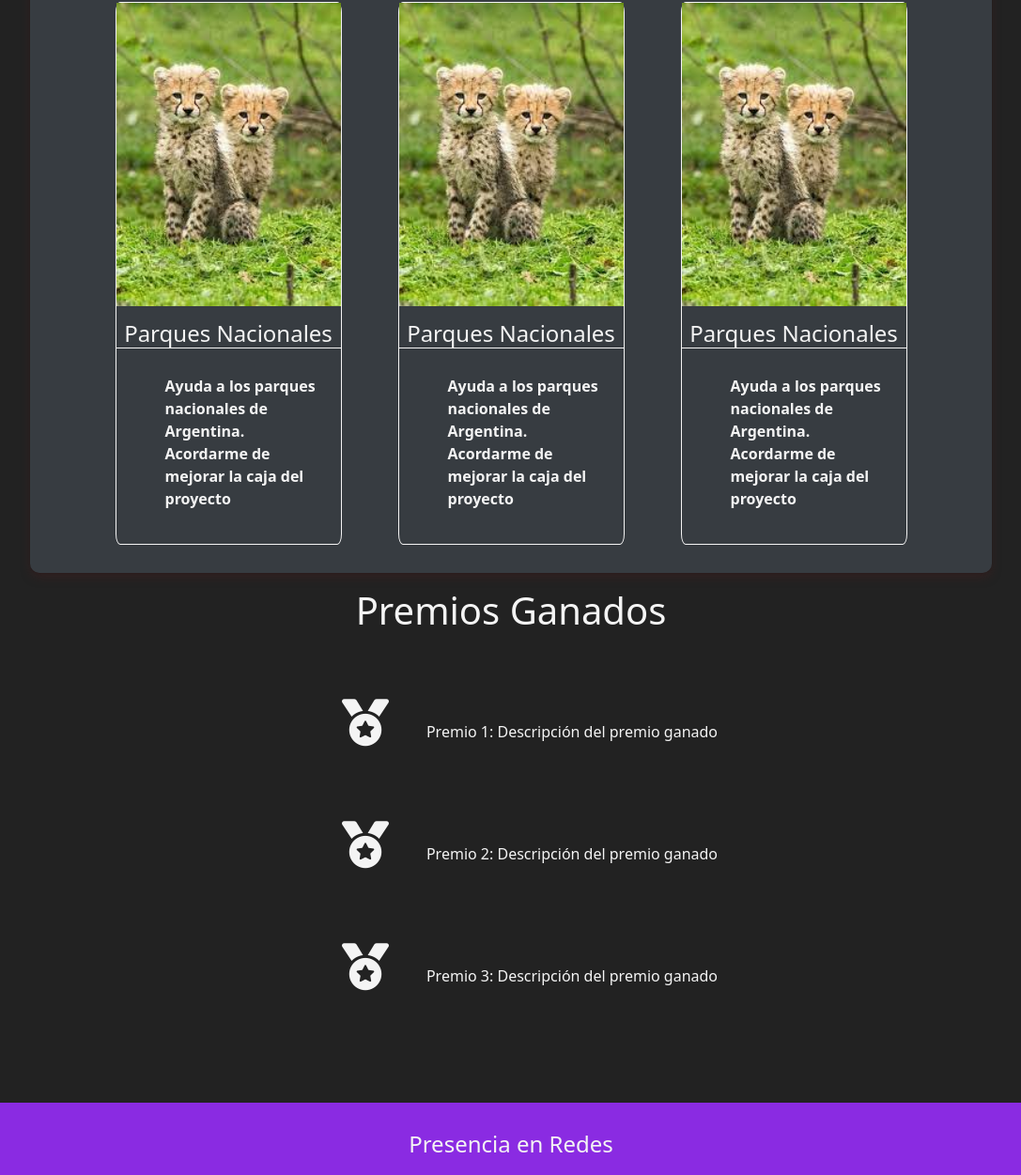
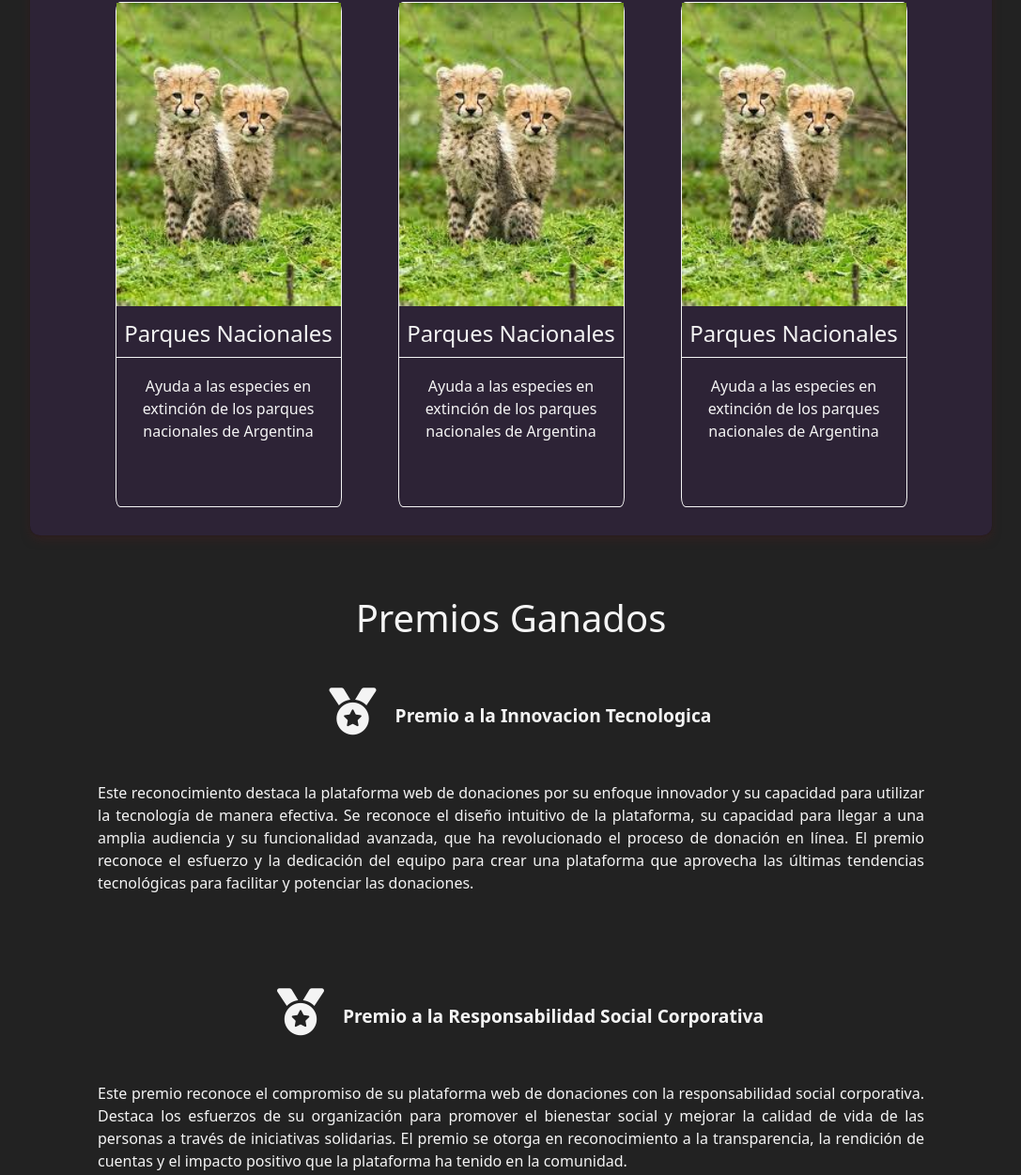
Before and after one commit to Agustingmaggi/PF-GarciaMaggi, a website: page index.html in a window 1280 px wide. Shown: the part 498-1749 px from the top of the page at 94% size, without its empty margins (96-1183 px from the left). Drawn offline with nearby package versions, Linux system fonts and the light colour scheme.

Commit message:
agregando mas estilos

```diff
--- a/index.html
+++ b/index.html
@@ -63,9 +63,9 @@
           <img src="public/images/wildlife.jpg" alt="Imagen de parque nacional">
         </a>
         <h4 class="title">Parques Nacionales</h4>
-          <ul class="cajaArticulo01">
-              <li class='description-proyect'><b>Ayuda a los parques nacionales de Argentina. Acordarme de mejorar la caja del proyecto</b></li>
-            </ul>
+        <div class="cajaArticulo01">
+          <p class='description-proyect'>Ayuda a las especies en extinción de los parques nacionales de Argentina</p>
+        </div>
       </article>
 
           <article class="articuloo">
@@ -73,9 +73,9 @@
               <img src="public/images/wildlife.jpg" alt="Imagen de parque nacional">
             </a>
             <h4 class="title">Parques Nacionales</h4>
-            <ul class="cajaArticulo01">
-              <li class='description-proyect'><b>Ayuda a los parques nacionales de Argentina. Acordarme de mejorar la caja del proyecto</b></li>
-            </ul>
+            <div class="cajaArticulo01">
+              <p class='description-proyect'>Ayuda a las especies en extinción de los parques nacionales de Argentina</p>
+            </div>
           </article>
 
           <article class="articuloo">
@@ -83,9 +83,9 @@
               <img src="public/images/wildlife.jpg" alt="Imagen de parque nacional">
             </a>
             <h4 class="title">Parques Nacionales</h4>
-            <ul class="cajaArticulo01">
-              <li class='description-proyect'><b>Ayuda a los parques nacionales de Argentina. Acordarme de mejorar la caja del proyecto</b></li>
-            </ul>
+            <div class="cajaArticulo01">
+              <p class='description-proyect'>Ayuda a las especies en extinción de los parques nacionales de Argentina</p>
+            </div>
           </article>
 
     </section>
@@ -96,20 +96,24 @@
 
 
       <h4 class="titulo-premios" >Premios Ganados</h4>
+
       <div class="div-medalla">
+        <div class="medalla" style="display: inline-block;"><i class="fa-solid fa-medal"></i></div>
+        <div class="title-medal-description">Premio a la Innovacion Tecnologica</div>
+      </div>
+        <div class="medal-description" style="display: inline-block;">Este reconocimiento destaca la plataforma web de donaciones por su enfoque innovador y su capacidad para utilizar la tecnología de manera efectiva. Se reconoce el diseño intuitivo de la plataforma, su capacidad para llegar a una amplia audiencia y su funcionalidad avanzada, que ha revolucionado el proceso de donación en línea. El premio reconoce el esfuerzo y la dedicación del equipo para crear una plataforma que aprovecha las últimas tendencias tecnológicas para facilitar y potenciar las donaciones.</div>
 
+      <div class="div-medalla">
         <div class="medalla" style="display: inline-block;"><i class="fa-solid fa-medal"></i></div>
-        <div class="medal-description" style="display: inline-block;">Premio 1: Descripción del premio ganado</div>
+        <div class="title-medal-description">Premio a la Responsabilidad Social Corporativa</div>
       </div>
+        <div class="medal-description" style="display: inline-block;">Este premio reconoce el compromiso de su plataforma web de donaciones con la responsabilidad social corporativa. Destaca los esfuerzos de su organización para promover el bienestar social y mejorar la calidad de vida de las personas a través de iniciativas solidarias. El premio se otorga en reconocimiento a la transparencia, la rendición de cuentas y el impacto positivo que la plataforma ha tenido en la comunidad.</div>
+
       <div class="div-medalla">
-
         <div class="medalla" style="display: inline-block;"><i class="fa-solid fa-medal"></i></div>
-        <div class="medal-description" style="display: inline-block;">Premio 2: Descripción del premio ganado</div>
+        <div class="title-medal-description">Premio a la Excelencia en Servicio al Cliente</div>
       </div>
-      <div class="div-medalla">
-
-        <div class="medalla" style="display: inline-block;"><i class="fa-solid fa-medal"></i></div>
-        <div class="medal-description" style="display: inline-block;">Premio 3: Descripción del premio ganado</div>
+        <div class="medal-description" style="display: inline-block;">Este premio destaca la excepcional atención al cliente que brinda su plataforma web de donaciones. Reconoce la dedicación del equipo para proporcionar un servicio personalizado, eficiente y de calidad a los donantes y las organizaciones benéficas. El premio reconoce la importancia de construir relaciones sólidas con los usuarios y garantizar su satisfacción en todas las etapas del proceso de donación.</div>
       </div>
 
 <!--FIN PREMIOS-->
--- a/public/scss/styles.scss
+++ b/public/scss/styles.scss
@@ -110,7 +110,7 @@ body{
   display: grid;
   grid-template-columns: repeat(3, 25%);
   grid-template-rows: auto;
-  background-color: $secondary-color;
+  background-color: rgba($violetColor, 0.1);
   border-radius: 10px;
   margin-bottom: 30px;
   box-shadow: 0 5px 10px rgba(64, 32, 32, 0.5), 0 1px 2px rgba(0, 0, 0, 0.24);
@@ -129,6 +129,7 @@ body{
   color:$lightColor;
   text-align: center;
   padding-top: 15px;
+  padding-bottom: 10px;
   border-bottom: 1px solid $lightColor;
   &:hover {
     color: $violetColor;
@@ -141,22 +142,20 @@ img {
 
 .cajaArticulo01{
   list-style: none;
+  text-align: center;
+  height: 150px;
 }
 
 .description-proyect {
-  word-wrap: break-word;
-  padding:20px;
-}
-
-b{
-  color:$lightColor
+  color:$lightColor;
+  padding: 10px
 }
 
 .titulo-premios {
   text-align: center;
   font-size: 1.2rem;
   color: $lightColor;
-  margin-top: 1rem;
+  margin-top: 4rem;
   font-size: 40px;
   margin-bottom: 40px;
   &:hover {
@@ -164,29 +163,23 @@ b{
   }
 }
 
-.div-medalla{
+.div-medalla {
   display: flex;
+  flex-direction: row;
   align-items: center;
   justify-content: center;
-
+  color: $lightColor;
+  margin-bottom: 20px;
 }
 
-.medalla {
-  display: flex;
-  align-items: left;
-  justify-content: left;
-  font-size: 1.5rem;
-  margin-right: 0.5rem;
-  margin:20px;
-  font-size: 50px;
-  animation: bounce $animation-duration infinite alternate;
-}
-.fa-medal{
-  color:$lightColor;
+.fa-medal {
+  color: $lightColor;
   &:hover {
     color: $violetColor;
   }
+  animation: bounce $animation-duration infinite alternate;
 }
+
 @keyframes bounce {
   from {
     transform: translateY(0);
@@ -194,11 +187,23 @@ b{
   to {
     transform: translateY(-10px);
   }
-  }
+}
+
+.title-medal-description {
+  font-weight: bold;
+  font-size: 1.2rem;
+  text-align: center;
+  margin-bottom: 10px;
+}
+
 .medal-description {
-  display: inline-block;
   color: $lightColor;
   font-size: 1rem;
+  margin-bottom: 90px;
+  text-align: center;
+  margin-left: 200px;
+  margin-right: 200px;
+  text-align: justify;
 }
 
   h5{
@@ -294,6 +299,9 @@ b{
 }
 footer {
   background-color: $violetColor;
+  &:hover {
+    color: $darkColor;
+  }
   border: black;
   border-color: black;
   color: $lightColor;
@@ -312,6 +320,9 @@ i{
   display: inline-block;
   font-size: 1.5rem;
   color: $lightColor;
+  &:hover {
+    color: $darkColor;
+  }
   margin-right: 0.5rem;
   margin:20px;
 font-size: 50px;
@@ -338,6 +349,12 @@ font-size: 50px;
 
       .description-proyect {
         word-wrap: normal;
+      }
+
+      .medal-description {
+        margin-left: 20px;
+  margin-right: 20px;
+  text-align: justify;
       }
 
 
```
Also changed, not shown: public/unicoCSS.css, 1 other file. Lines whose indentation alone changed are shown as unchanged.
